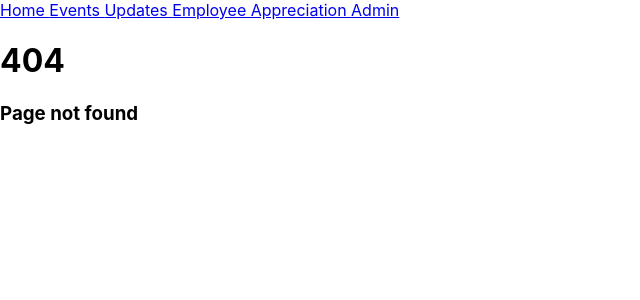
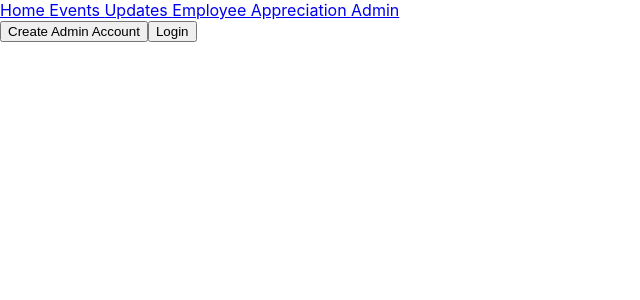
Before and after one commit to Ncalamia/co-operate-frontend, a React (Create React App) app: page /admin in a window 1280 px wide. Before the commit this address had no page. Shown: the top 300 px of the page, without its empty margins (0-640 px from the left). Built offline with nearby package versions, Linux system fonts and the light colour scheme; no server answers.

Commit message:
working on user_auth

```diff
--- a/src/App.js
+++ b/src/App.js
@@ -26,8 +26,7 @@ const App = () => {
         <Route path="/" element={<HomePage/>}/>
         <Route path="events" element={<EventsApp/>}/>
         <Route path="/event/:id" element={<EventShowPage/>}/>
-        {/* <Route path="/admin" element={<AdminLogin/>} />
-        <Route path="/admin/login" element={<AdminAccLogin/>}/> */}
+        <Route path="/admin" element={<AdminLogin/>} />
         <Route path="*" element={<Error/>}/>
       </Routes>
     </Router>
--- a/src/components/AdminAccLogin.js
+++ b/src/components/AdminAccLogin.js
@@ -8,8 +8,7 @@ const AdminAccLogin = (props) => {
 //////// States ////////////////
 //////////////////////////////
 
-const [loggedin, setLoggedIn] = useState()
-const [adminSignIn, setAdminSignIn] = useState()
+const [adminSignIn, setAdminSignIn] = useState({...props.adminSignIn})
 
 //////////// Functions ////////////////
 
@@ -20,6 +19,7 @@ const handleChange = (event) => {
 
 const handleSubmit = (event) => {
     event.preventDefault()
+    console.log(adminSignIn)
     props.handleUpdateAdmin(adminSignIn)
 }
 
--- a/src/components/AdminCreate.js
+++ b/src/components/AdminCreate.js
@@ -1,7 +1,7 @@
 import React, { useState } from 'react'
 import axios from 'axios'
 import AdminAccLogin from './AdminAccLogin'
-import { Navigate } from 'react-router-dom'
+import { Navigate, Link } from 'react-router-dom'
 
 
 
@@ -15,8 +15,6 @@ let emptyAdmin = { username: '', password: '' }
 
 const [admin, setAdmin] = useState(emptyAdmin)
 
-const [goToLogin, setGoToLogin] = useState(false)
-
 
 ///////// Functions ///////////////
 
@@ -28,7 +26,7 @@ const handleSubmit = (event) => {
     event.preventDefault()
     props.createAdmin(admin)
     setAdmin({ username: '', password: '' })
-    setGoToLogin(true)
+    props.setView('login')
 }
 
 
@@ -49,7 +47,6 @@ const handleSubmit = (event) => {
                 <br />
                 <input type="submit" />
             </form>
-            {goToLogin ? <Navigate to="/admin/login"/> : ""}
         </div>
     )
 }
--- a/src/components/AdminLogin.js
+++ b/src/components/AdminLogin.js
@@ -17,10 +17,18 @@ const AdminLogin = () => {
 
 const [admins, setAdmins] = useState([])
 const [adminLimit, setAdminLimit] = useState(false)
+const [view, setView] = useState()
+const [adminLoggedIn, setAdminLoggedIn] = useState(false)
 
 
 ///////// Functions ///////////////
 
+
+///////// Hide/Show Admin Login/Sign Up ///////////////
+
+const toggleView = (param) => {
+    setView(param)
+}
 
 ///////// URLs ///////////////
 const LOCAL_URL_useraccounts = 'http://localhost:8000/api/useraccount'
@@ -28,14 +36,14 @@ const LOCAL_URL_useraccounts = 'http://localhost:8000/api/useraccount'
 const HEROKU_URL_useraccount = 'https://co-operate-backend.herokuapp.com/api/useraccount'
 
 const numOfAdmins = () => {
-    console.log(admins)
     if (admins.length > 1) {
         setAdminLimit(false)
         alert("Admin account was already created. Please login")
     } else {
-        setAdminLimit(true)
+        setView('createAdmin')
     }
 }
+
 
 //////// READ / FETCH ////////////////
 const getAdmins = () => {
@@ -54,16 +62,16 @@ const createAdmin = (addAdmin) => {
     axios
         .post(HEROKU_URL_useraccount, addAdmin)
         .then((response) => {
-            console.log(response)
-            // getUsers()
             setAdmins([...admins, response.data])
+            setView('login')
         })
 }
 
 // returning admin login
 const handleUpdateAdmin = (adminAccount) => {
+    console.log(adminAccount)
     axios
-        .put(HEROKU_URL_useraccount, adminAccount)
+        .put(HEROKU_URL_useraccount + "/login/" + adminAccount)
         .catch((error) => {
             if (error) {
                 alert("Username or password does not match records")
@@ -71,7 +79,7 @@ const handleUpdateAdmin = (adminAccount) => {
         })
         .then((response) => {
             console.log(adminAccount)
-            console.log(response.data)
+            setAdminLoggedIn(true)
     })
 }
 
@@ -86,10 +94,10 @@ useEffect(() => {
     return (
         <div>
             <button onClick={()=> numOfAdmins()}>Create Admin Account</button>
-            <button><Link to="/admin/login">Login</Link></button>
-            <div>AdminLogin</div>
-        {adminLimit ?
-            <AdminCreate createAdmin={createAdmin}/> : "" }
+            <button onClick={()=> toggleView('login')}>Login</button>
+        {view == 'login' ? <AdminAccLogin handleUpdateAdmin={handleUpdateAdmin} admins={admins}/> : ""}
+        {view == 'createAdmin' ?
+            <AdminCreate createAdmin={createAdmin} setView={setView}/> : "" }
         </div>
     )
 }
--- a/src/components/EventShowPage.js
+++ b/src/components/EventShowPage.js
@@ -1,10 +1,21 @@
 import { useNavigate, useParams, Link, Outlet } from 'react-router-dom';
+import React, { useState, useEffect } from 'react'
 import axios from 'axios'
 
 const EventShowPage = () => {
 
+///////////////////////////////
+//////// Params ////////////////
+//////////////////////////////
+
     let {id} = useParams()
 
+
+    ///////////////////////////////
+//////// States ////////////////
+//////////////////////////////
+
+    let [currentParty, setCurrentParty] = useState({})
 
     ///////// URLs ///////////////
 const LOCAL_URL_events = 'http://localhost:8000/api/events'
@@ -15,18 +26,27 @@ const HEROKU_URL_employeeitems = 'https://co-operate-backend.herokuapp.com/api/e
 
 
 ///////// Get specific event /////////
-const getParty = (id) => {
+const getCurrentParty = () => {
     axios.get(HEROKU_URL_events + "/" + id)
-    .then(response => setPeople(response.data),
+    .then(response => setCurrentParty(response.data),
     err=> console.error(err)
     )
     .catch(error => console.error(error))
 }
 
+
+useEffect(() => {
+    getCurrentParty()
+}, [])
+
+
     return (
         <div>
-            <h1>Event Show Page</h1>
-            <h1>{id}</h1>
+            <h1>{currentParty.title}</h1>
+            <h2>When: {currentParty.when}</h2>
+            <h2>Time: {currentParty.time}</h2>
+            <h2>Where: {currentParty.where}</h2>
+            <h2>More Info: {currentParty.notes}</h2>
         </div>
     )
 }
```
